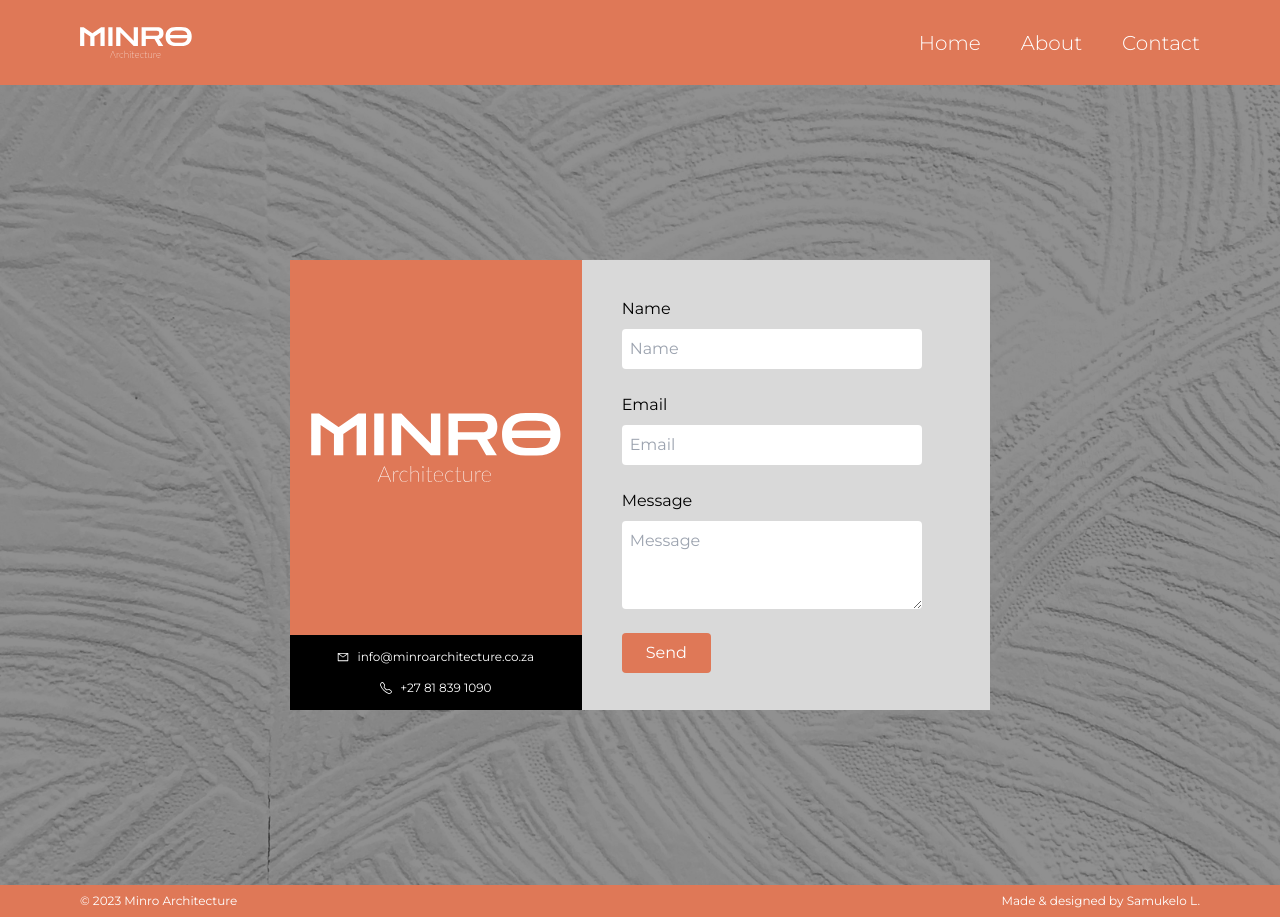
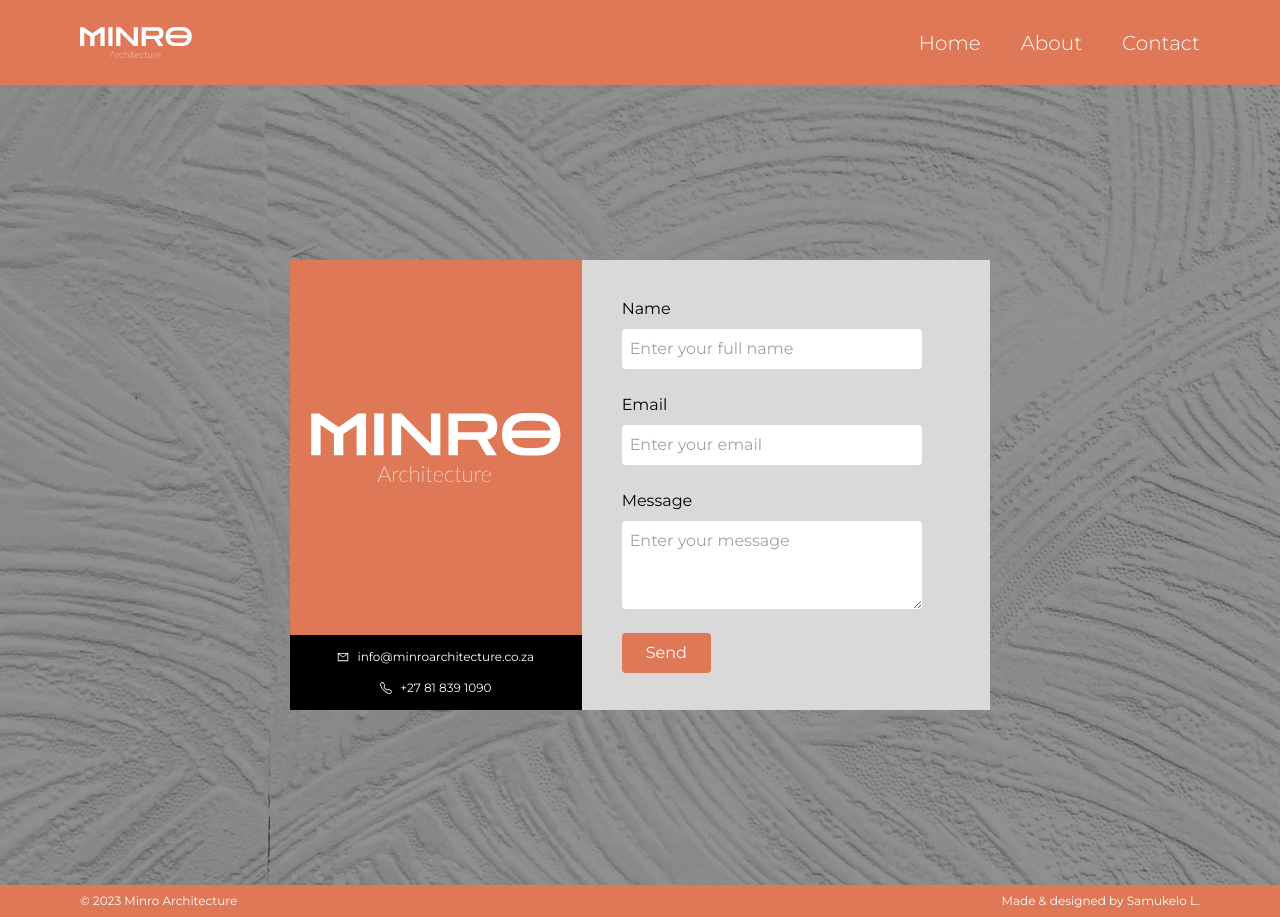
Before and after one commit to samukelolukhele/Minro-Architecture, a React (Vite) app: page /contact in a window 1280 px wide. Built offline with nearby package versions, Linux system fonts and the light colour scheme; a web font is replaced by a local one; what react-animated-slider would draw is missing.

Commit message:
FIX: Fixed padding issues on contact page.

```diff
--- a/src/components/pages/Contact/index.tsx
+++ b/src/components/pages/Contact/index.tsx
@@ -30,10 +30,10 @@
   const closeModal = () => setModal(false);
 
   return (
-    <div className="relative overflow-y-scroll bg-[url(/images/Contact-bg.jpg)] flex items-center justify-center w-full bg-center h-screen md:min-h-screen md:h-auto py-10 bg-cover">
+    <div className="relative overflow-y-scroll bg-[url(/images/Contact-bg.jpg)] flex items-center justify-center w-full bg-center min-h-screen md:min-h-screen md:h-auto py-10 bg-cover">
       {modal && <Modal close={closeModal} bgClick={closeModal} />}
       <div className="absolute opacity-40 w-full h-full bg-black" />
-      <div className="relative z-2 flex flex-col-reverse gap-10 md:gap-0 md:flex-row md:h-[450px] w-10/12 lg:w-[700px] ">
+      <div className="relative z-2 flex flex-col-reverse gap-10 md:gap-0 md:flex-row md:h-[450px] w-10/12 lg:w-[700px]">
         <div className="flex flex-col md:w-5/12 h-full text-white">
           <div className="rounded-t-lg md:rounded-none flex items-center justify-center py-8 md:py-0 md:h-5/6 bg-brand w-full">
             <Logo className="w-[250px]" />
@@ -53,11 +53,11 @@
           <form className="w-max h-full mx-auto md:mx-10 flex flex-col items-start justify-center gap-6">
             <div className="flex flex-col gap-2">
               <label>Name</label>
-              <Input placeholder="Name" onChange={handleData} />
+              <Input placeholder="Enter your full name" onChange={handleData} />
             </div>
             <div className="flex flex-col gap-2">
               <label>Email</label>
-              <Input placeholder="Email" onChange={handleData} />
+              <Input placeholder="Enter your email" onChange={handleData} />
             </div>
             <div className="w-full flex flex-col gap-2">
               <label>Message</label>
@@ -65,7 +65,7 @@
                 className="px-2 py-2 rounded w-full"
                 rows={3}
                 onChange={handleData}
-                placeholder="Message"
+                placeholder="Enter your message"
               ></textarea>
             </div>
             <button
```
